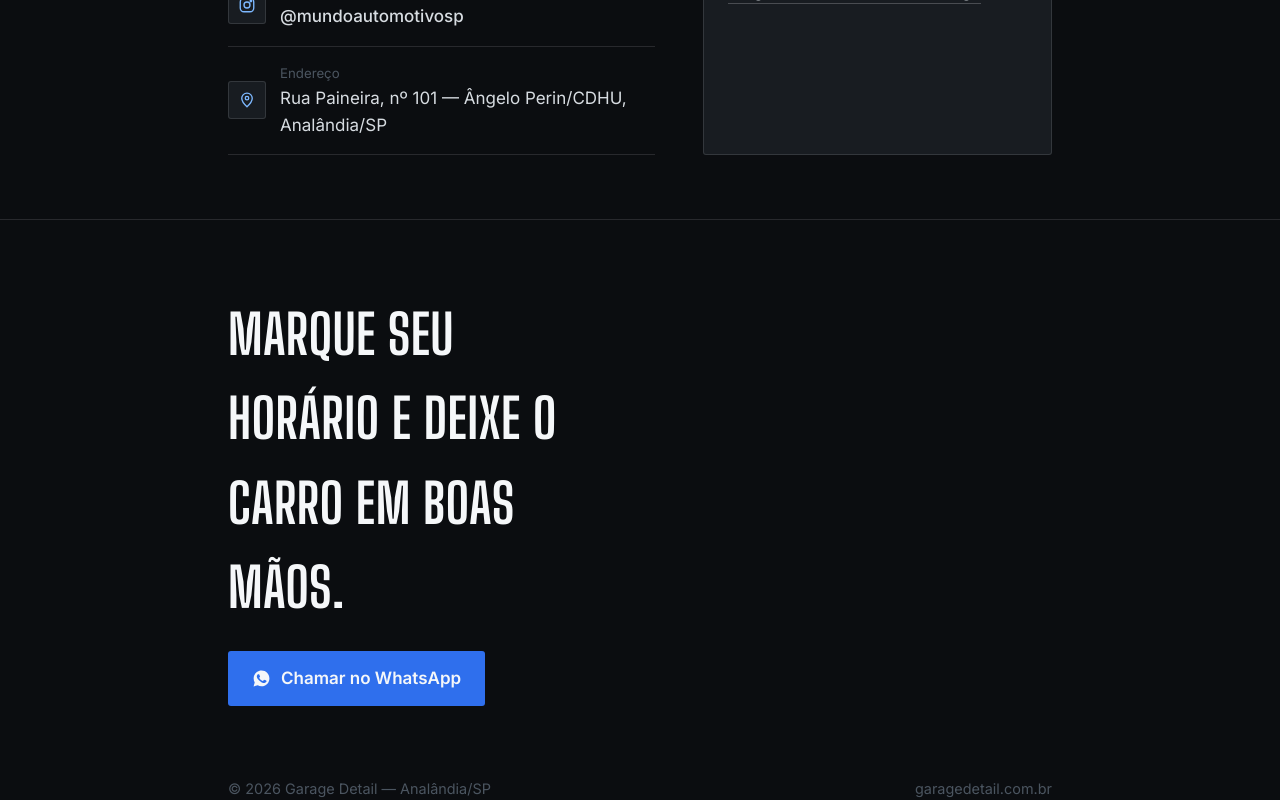
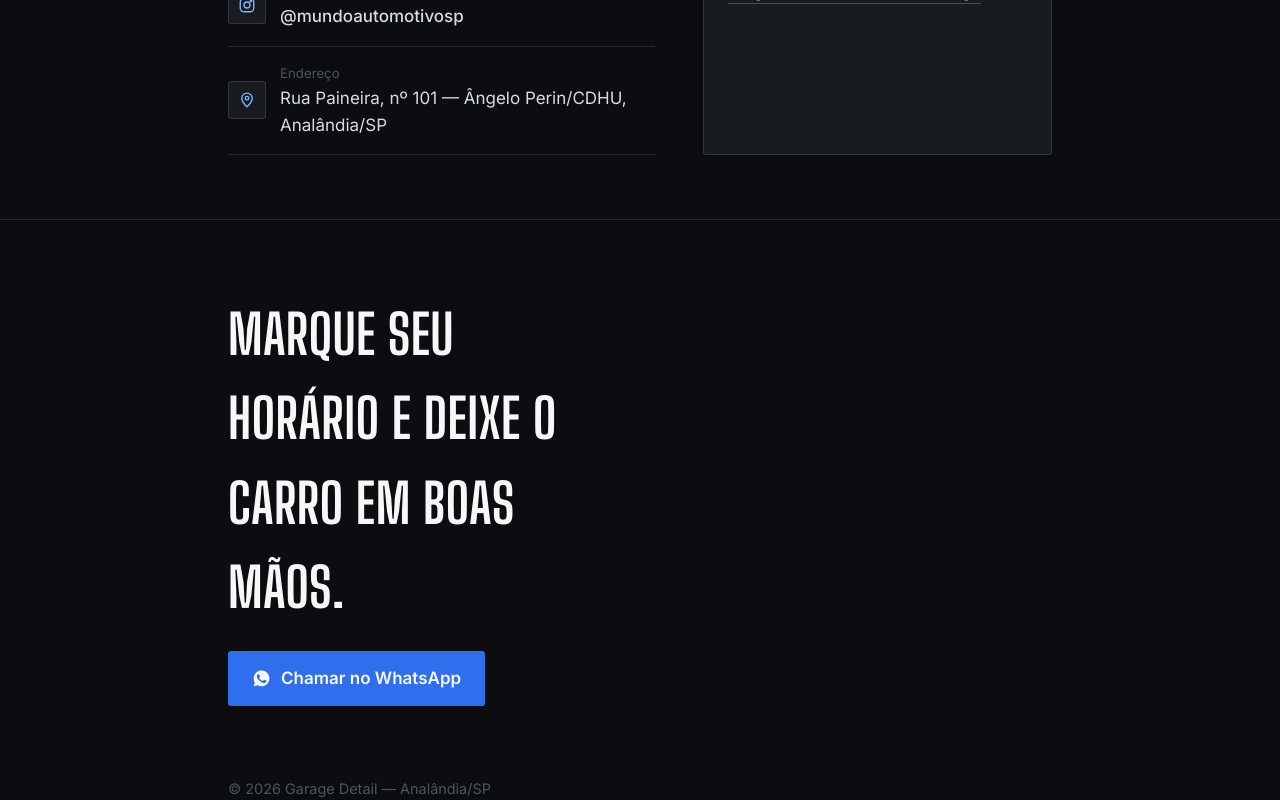
Before and after one commit to garagedetail7-hash/garage-detail18, a plain HTML site: page index.html in a window 1280 px wide. Shown: the part 3111-3911 px from the top of the page. Drawn offline with Linux system fonts and the light colour scheme.

Commit message:
Update index.html

```diff
--- a/index.html
+++ b/index.html
@@ -562,7 +562,7 @@
 
 <footer class="wrap">
   <span>© <span id="year"></span> Garage Detail — Analândia/SP</span>
-  <a href="https://garagedetail.com.br">garagedetail.com.br</a>
+  <a href=</a>
 </footer>
 
 <script>
```
